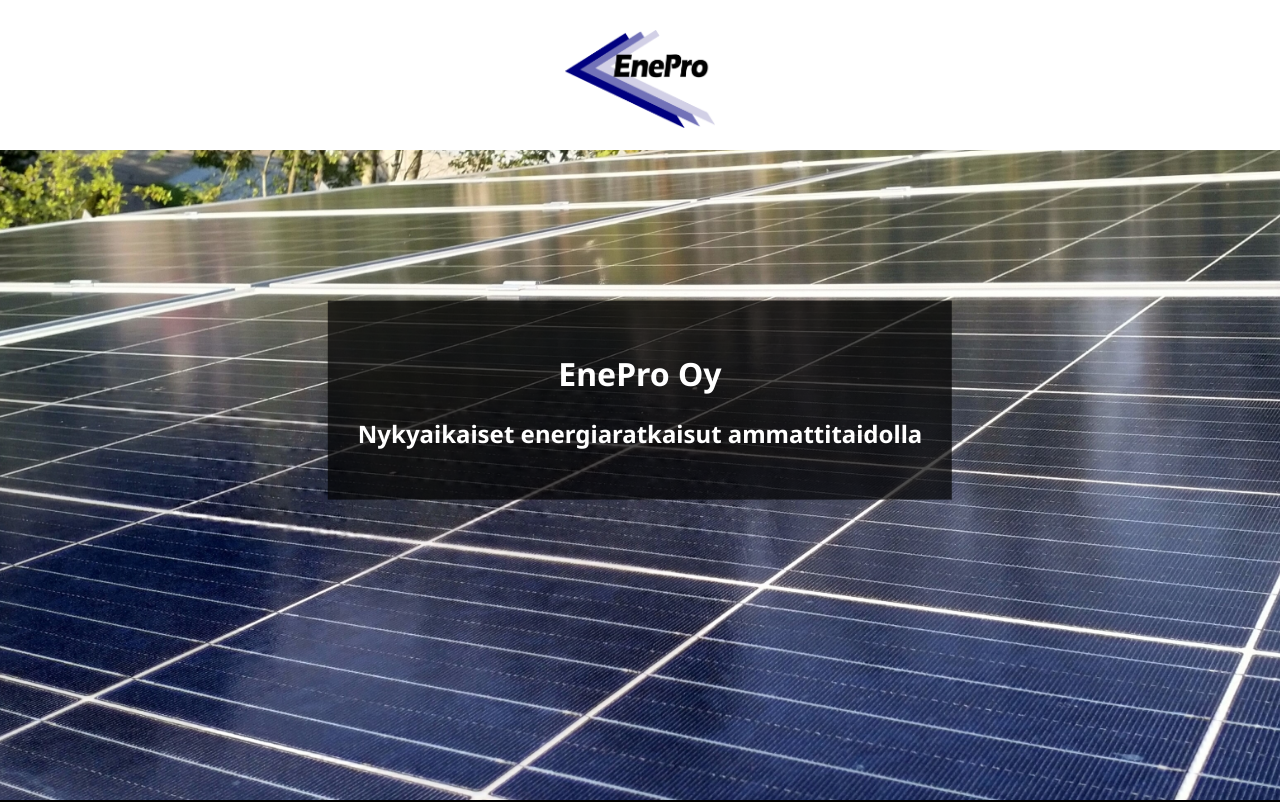
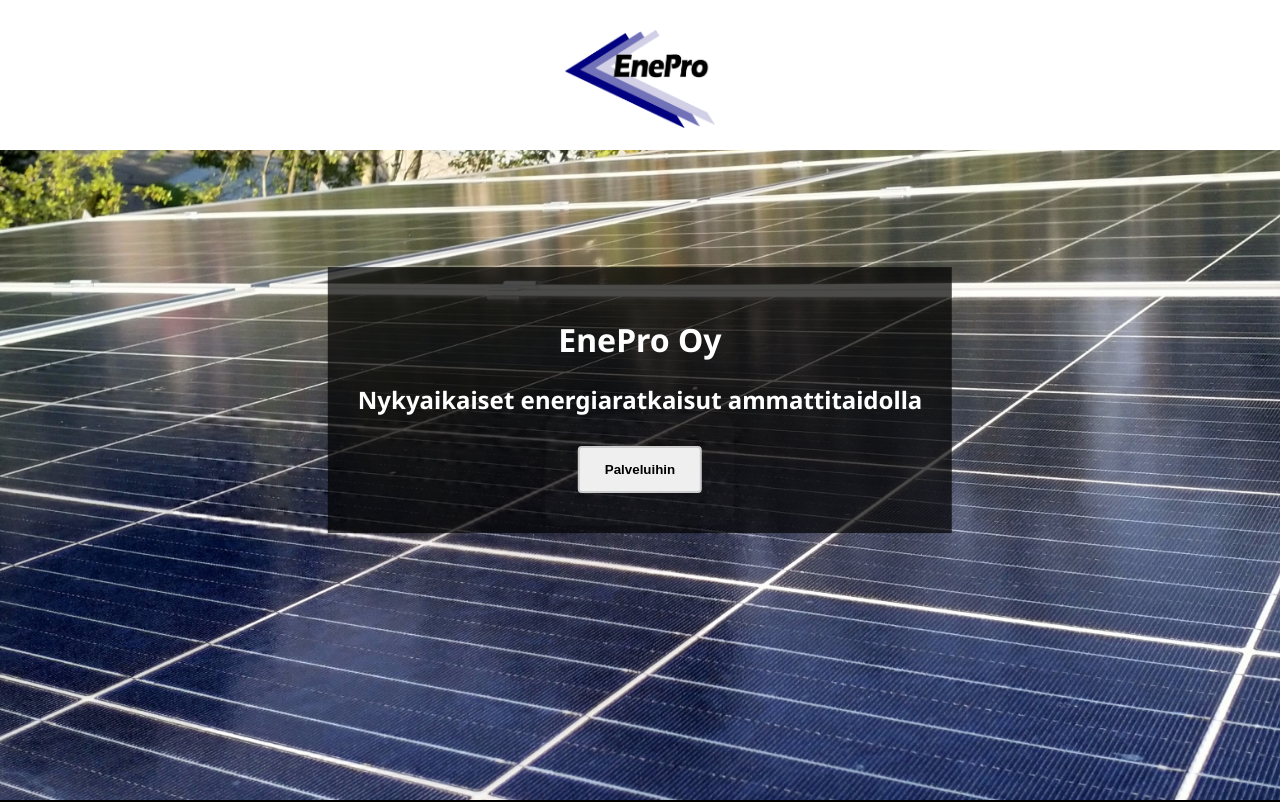
Before and after one commit to sundholmm/enepro-frontend, a React (Create React App) app: page / in a window 1280 px wide. Shown: the top 802 px of the page. Built offline with nearby package versions, Linux system fonts and the light colour scheme.

Commit message:
added scroll button to header

```diff
--- a/src/components/Body/Body.js
+++ b/src/components/Body/Body.js
@@ -46,7 +46,7 @@
           <h2>Yritys</h2>
           {bodyText}
         </div>
-        <div className="body-text">
+        <div className="body-text" id="body-services">
           <h2>Palvelumme</h2>
           {services}
         </div>
--- a/src/components/Header/Header.css
+++ b/src/components/Header/Header.css
@@ -38,3 +38,24 @@
   padding: 30px;
   background-color: rgba(0, 0, 0, 0.7);
 }
+
+@keyframes shadow-pulse {
+  0% {
+    box-shadow: 0 0 0 0px rgba(255, 255, 255, 0.2);
+  }
+  100% {
+    box-shadow: 0 0 0 35px rgba(255, 255, 255, 0);
+  }
+}
+
+.header-scroll-button {
+  animation: shadow-pulse 3s infinite;
+  outline: none;
+  color: #000000;
+  font-weight: bold;
+  padding: 14px 25px;
+  margin: 10px;
+  border: 2px solid #ccc;
+  border-radius: 4px;
+  cursor: pointer;
+}
--- a/src/components/Header/Header.js
+++ b/src/components/Header/Header.js
@@ -10,6 +10,15 @@
     </React.Fragment>
   ));
 
+  const scrollToElement = () => {
+    const element = document.getElementById("body-services");
+    element.scrollIntoView({
+      behavior: "smooth",
+      block: "center",
+      inline: "center"
+    });
+  };
+
   return (
     <div className="header">
       <div className="header-flex-container">
@@ -21,7 +30,15 @@
               alt="EnePro Oy"
               src={process.env.PUBLIC_URL + "/logo.png"}
             />
-            <div className="header-title-centered">{title}</div>
+            <div className="header-title-centered">
+              {title}
+              <button
+                className="header-scroll-button"
+                onClick={scrollToElement}
+              >
+                Palveluihin
+              </button>
+            </div>
           </div>
         </div>
       </div>
```
